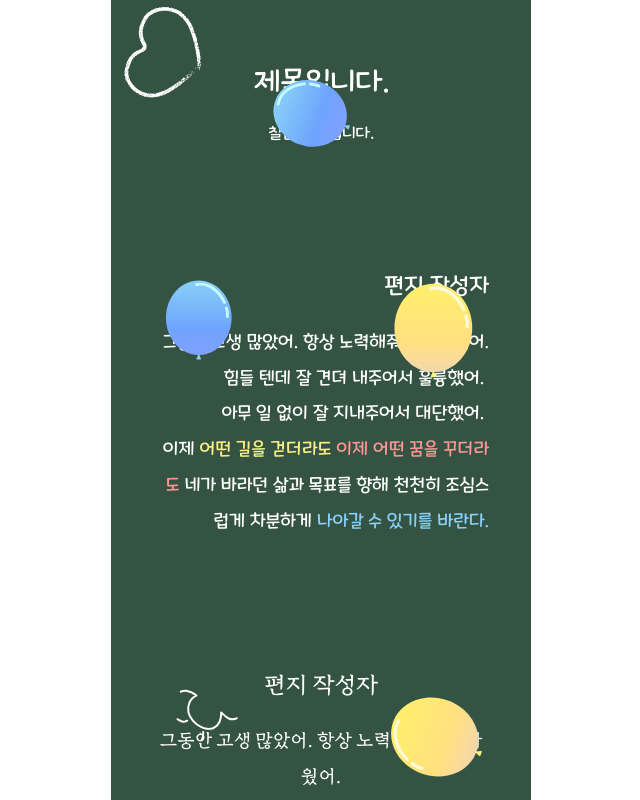
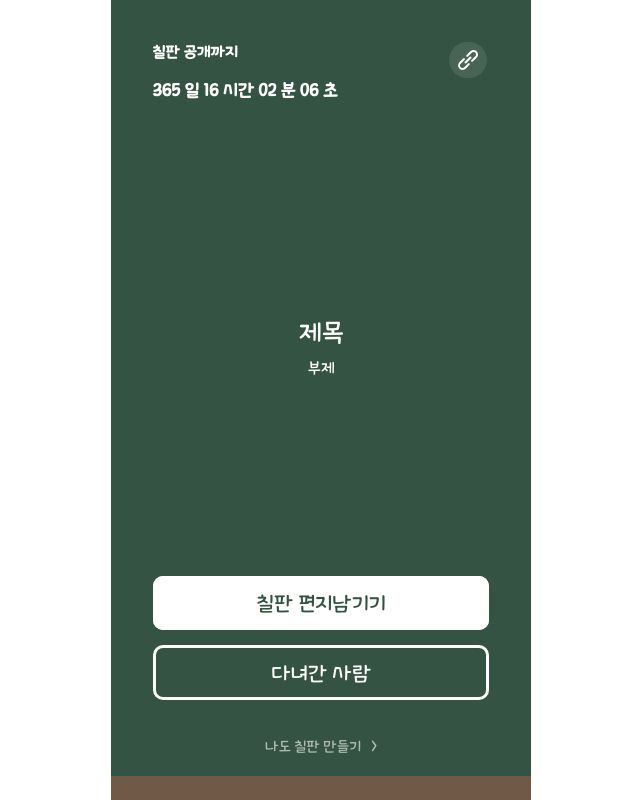
Before and after one commit to balckBoard-4line/balckBoard-front, a React (Vite) app: page /userBlackBoard/1 in a window 1280 px wide. Shown: the whole page, without its empty margins (319-959 px from the left). Built offline with nearby package versions, Linux system fonts and the light colour scheme.

Commit message:
:bug: Fix: type Error

```diff
--- a/src/pages/title/TitleCreate.jsx
+++ b/src/pages/title/TitleCreate.jsx
@@ -51,6 +51,7 @@ function TitleCreate() {
         <S.BlackBoardInput>
           <S.BlackBoardContent>칠판을 받아보실 이메일</S.BlackBoardContent>
           <Input
+            maxcount={999999999}
             font="Pretendard"
             placeholder={"example@example.com"}
             showInputCount={false}
--- a/src/pages/userBlackBoard/UserBlackBoard.jsx
+++ b/src/pages/userBlackBoard/UserBlackBoard.jsx
@@ -10,7 +10,7 @@ function UserBlackBoard() {
     url: "dkdjfkewoo1we3", // 링크 이미지에서 사용
     title: "제목입니다.",
     introduction: "칠판 소개입니다.",
-    graduateDate: "2023-11-08 01:07:00",
+    graduateDate: "2024-11-08 01:07:00",
     letters: [
       {
         blackboardId: "1rkfj3irji33",
```
Also changed, not shown: src/components/common/loading/Loading.jsx (added, +7 -0 lines), src/components/common/loading/style.jsx (added).
